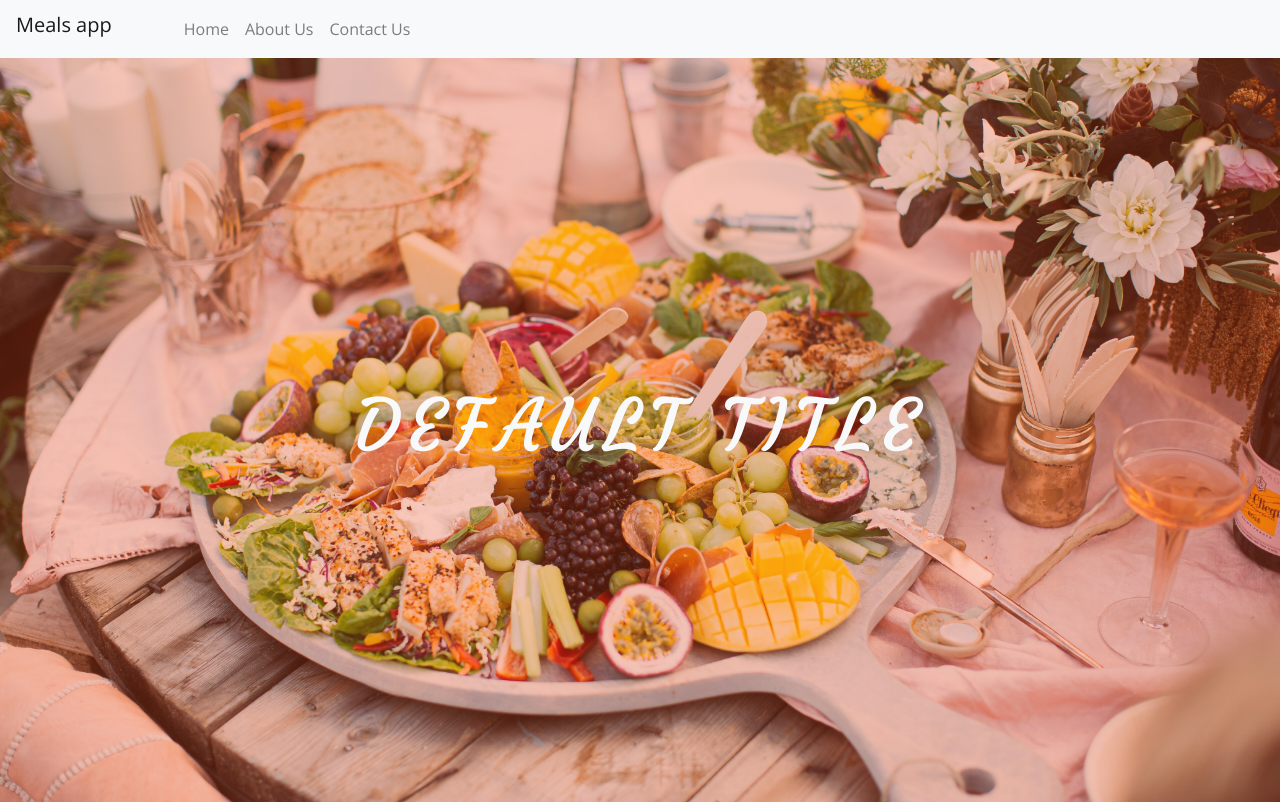
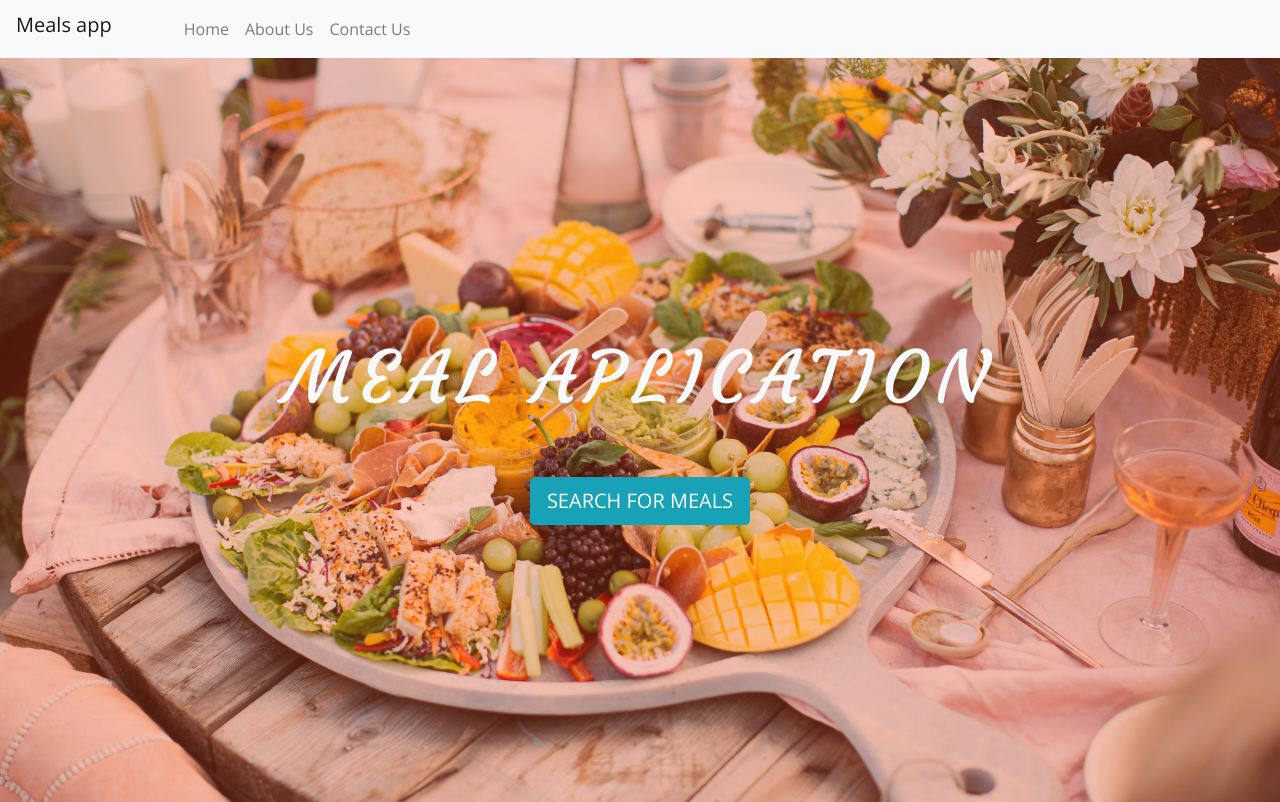
Before and after one commit to JoBaHP/react-recipes-app, a React (Create React App) app: page / in a window 1280 px wide. Built offline with nearby package versions, Linux system fonts and the light colour scheme.

Commit message:
added button

```diff
--- a/src/App.css
+++ b/src/App.css
@@ -13,8 +13,6 @@ body {
 .header-hero,
 .default-hero {
   min-height: calc(100vh - 56px);
-  /* background: linear-gradient(rgba(0, 0, 0, 0.2), rgba(0, 0, 0, 0.2)),
-    url("./images/homeBcg.jpeg") center/cover no-repeat; */
   background: linear-gradient(rgba(241, 81, 37, 0.3), rgba(241, 81, 37, 0.3)),
     url("./images/homeBcg.jpg") center/cover no-repeat;
 }
--- a/src/pages/Home.js
+++ b/src/pages/Home.js
@@ -1,9 +1,16 @@
 import React, { Component } from "react";
 import Header from "../components/Header";
+import { Link } from "react-router-dom";
 
 class Home extends Component {
   render() {
-    return <Header />;
+    return (
+      <Header title="Meal Aplication">
+        <Link to="search" className="text-uppercase btn btn-info btn-lg mt-5">
+          search for meals
+        </Link>
+      </Header>
+    );
   }
 }
 
```
